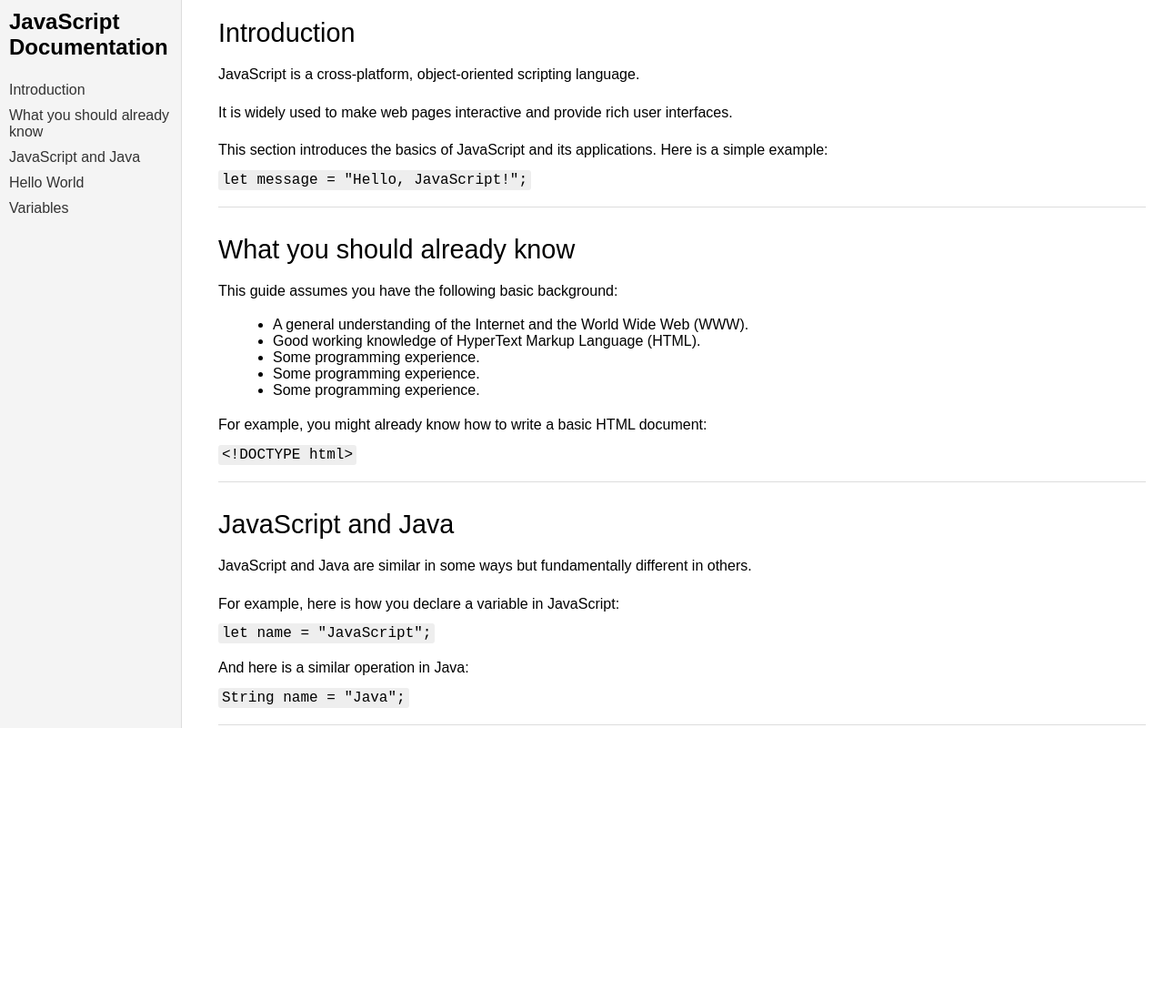
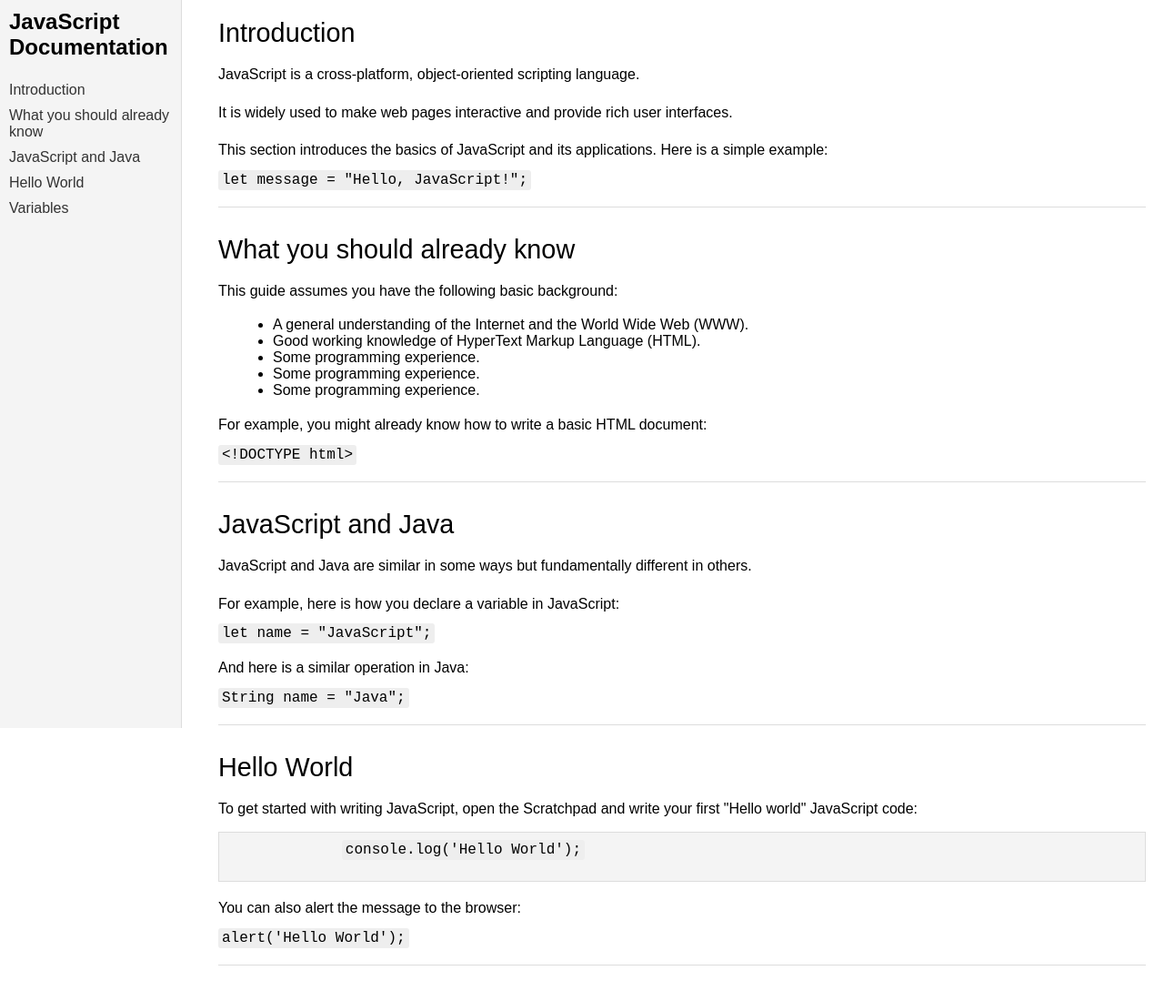
Before and after one commit to elyse003/Documentation-Page, a plain HTML site: page index.html in a window 1280 px wide. Shown: the whole page at 91% size. Before the commit the page ends 847 px from the top, so only its background shows below. Drawn offline with Linux system fonts and the light colour scheme.

Commit message:
Add 'Hello World' section with introductory JavaScript examples

```diff
--- a/index.html
+++ b/index.html
@@ -49,3 +49,13 @@
             <p>And here is a similar operation in Java:</p>
             <code>String name = "Java";</code>
         </section>
+
+        <section id="Hello_World" class="main-section">
+            <header>Hello World</header>
+            <p>To get started with writing JavaScript, open the Scratchpad and write your first "Hello world" JavaScript code:</p>
+            <pre>
+                <code>console.log('Hello World');</code>
+            </pre>
+            <p>You can also alert the message to the browser:</p>
+            <code>alert('Hello World');</code>
+        </section>
```
